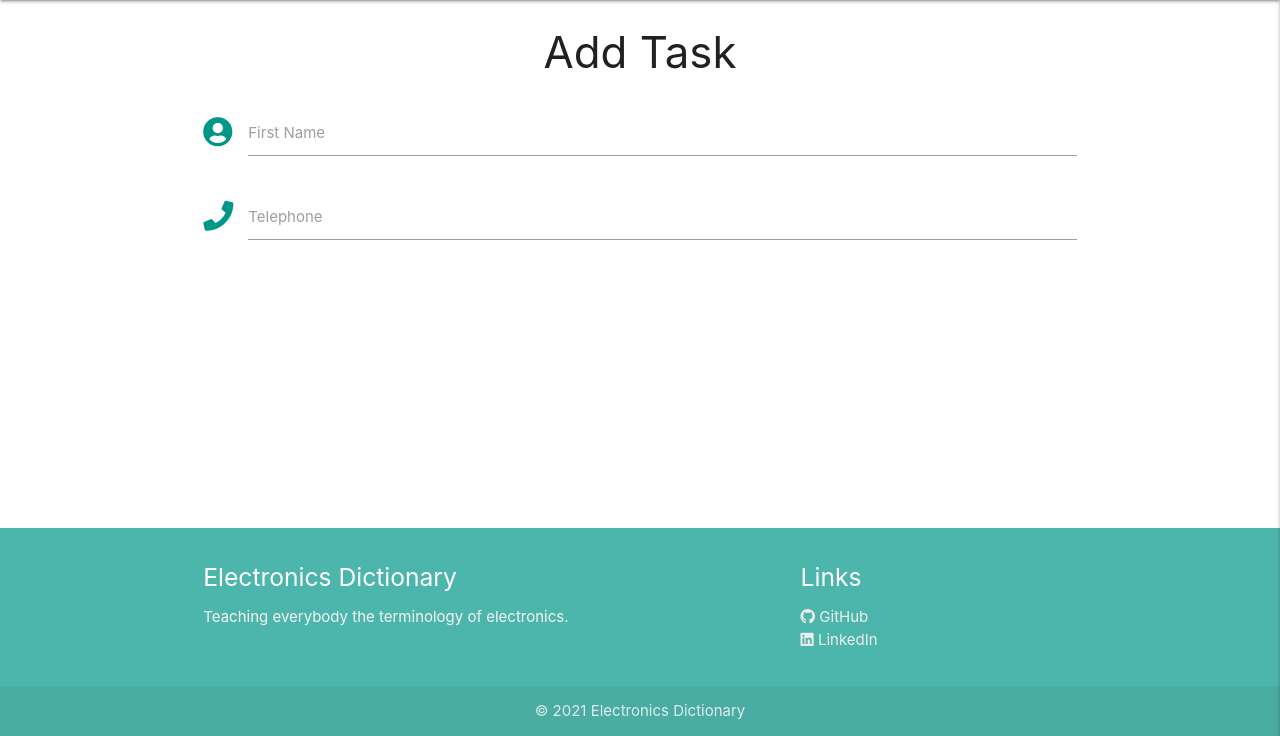
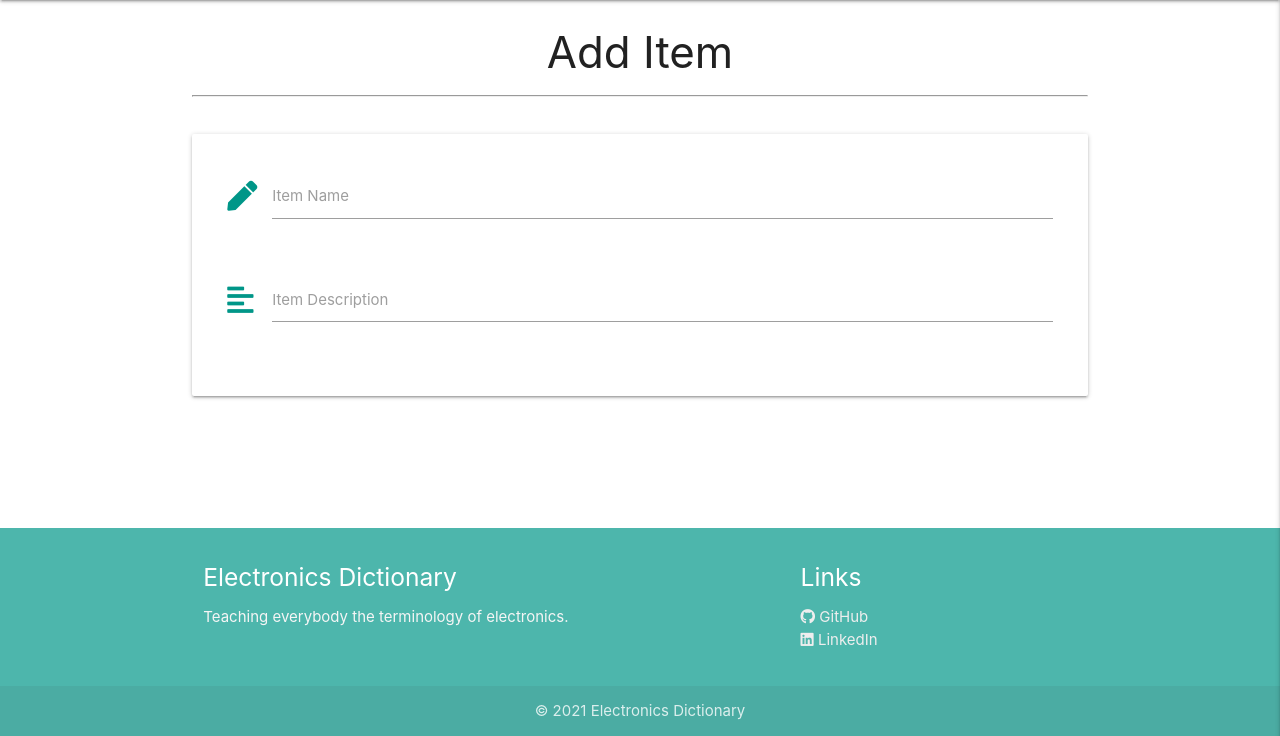
Before and after one commit to jacksheehy15/electronics-dictionary, a Flask app: page /add_item in a window 1280 px wide. Shown: the part 64-800 px from the top of the page. Run offline with Flask 2, Linux system fonts and the light colour scheme; some libraries are stand-ins or nearby versions.

Commit message:
Add item input fields

```diff
--- a/templates/add_item.html
+++ b/templates/add_item.html
@@ -1,23 +1,26 @@
   {% extends "base.html" %}
   {% block content %}
-
-  <h3 class="center-align">Add Task</h3>
-  <div class="row">
+<h3 class="center-align">Add Item</h3><hr><br>
+<div class="row card-panel">
     <form class="col s12" method="POST" action="">
         <div class="row">
             <div class="input-field col s12">
-                  <i class="fas fa-user-circle prefix teal-text"></i>
-                  <input id="icon_prefix" type="text" class="validate">
-                  <label for="icon_prefix">First Name</label>
+                <i class="fas fa-pen prefix teal-text"></i>
+                <input id="item_name" name="item_name" type="text" minlength="5"
+                maxlength="50" class="validate" required>
+                <label for="item_name">Item Name</label>
             </div>
+        </div>
+        <div class="row">
             <div class="input-field col s12">
-                  <i class="fas fa-phone prefix teal-text"></i>
-                  <input id="icon_telephone" type="tel" class="validate">
-                  <label for="icon_telephone">Telephone</label>
+                <i class="fas fa-align-left prefix teal-text"></i>
+                <textarea id="item_description" name="item_description"
+                 class="materialize-textarea validate" minlength="5"
+                maxlength="200" required></textarea>
+          <label for="item_description">Item Description</label>
             </div>
         </div>
     </form>
 </div>
 
-
   {% endblock %}
```
Lines whose indentation alone changed are shown as unchanged.
